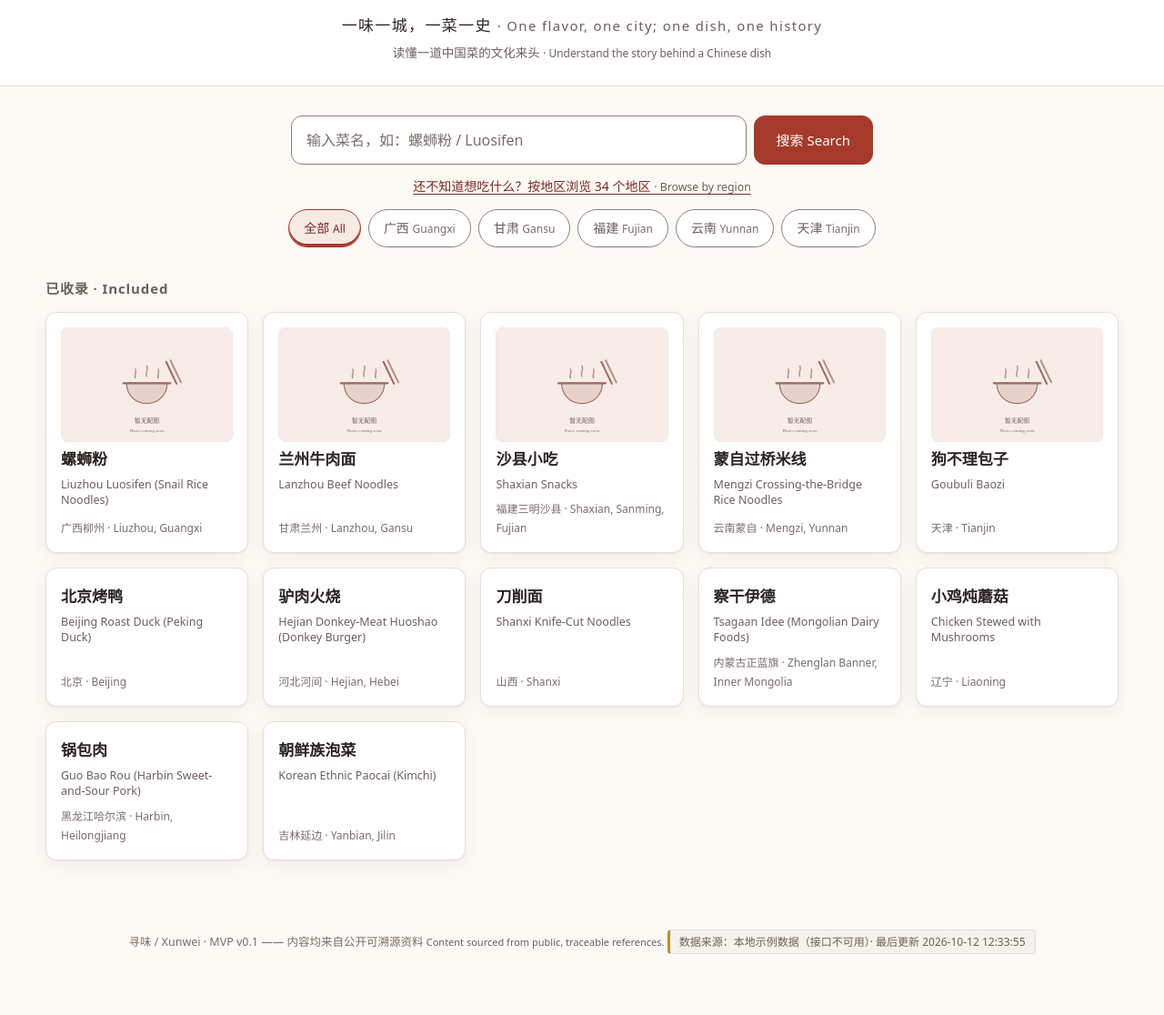
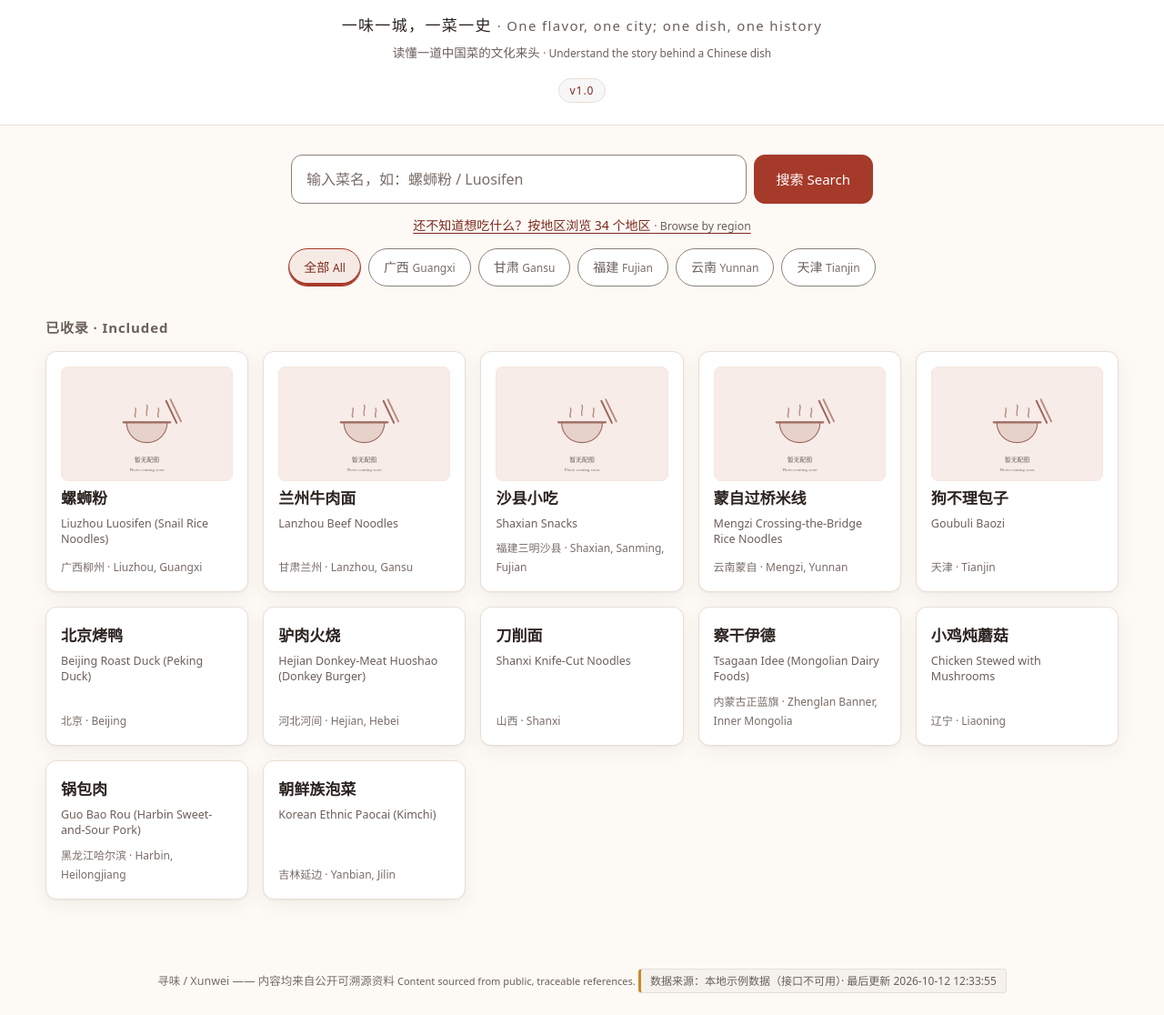
Before and after one commit to fang915/vibe-coding-journey, a plain HTML site: page index.html in a window 1280 px wide. Shown: the part 104-1220 px from the top of the page at 91% size. Before the commit the page ends 1177 px from the top, so only its background shows below. Drawn offline with Linux system fonts and the light colour scheme; no server answers.

Commit message:
Day 26｜正式发布 v1.0：版本标识上页头，页脚老版本号退场

```diff
--- a/css/style.css
+++ b/css/style.css
@@ -134,6 +134,22 @@ body{
   color: var(--ink-faint);
   margin-left: var(--sp-2);
   margin-right: -.12em;
+}
+
+/* Day 26：v1.0 版本标识（页头一处，首屏可见）。
+   为什么做成"小标签"而不是并进正文：版本号是元信息，不是内容。
+   用细边框 + 小字号 + 胶囊圆角把它和封面大字分层，一眼能认出"这是版本"，
+   又不会抢标题的视线。发布验收与回退演练都靠它判断线上跑的是哪一版。 */
+.release-version{
+  display: inline-block;
+  margin: var(--sp-4) 0 0;
+  padding: 2px 12px;
+  font-size: 12px;
+  letter-spacing: .08em;
+  color: var(--brand-ink);
+  background: rgba(0, 0, 0, .03);
+  border: 1px solid var(--line);
+  border-radius: 999px;
 }
 
 /* Day 10：标语分两层。
--- a/index.html
+++ b/index.html
@@ -9,7 +9,7 @@
        浏览器会把 ?v=… 不同的地址当成「新文件」去取，
        避免改完样式却因为缓存看不到变化（我们为此排查过一轮）。
        以后每次改 css/style.css，把这里的日期改掉即可。 -->
-  <link rel="stylesheet" href="css/style.css?v=20261009a">
+  <link rel="stylesheet" href="css/style.css?v=20261012a">
   <!-- Day 24（余力加练）：站点图标。
        以前没有这一行，浏览器就去要默认的 /favicon.ico → 404，控制台留一条红字。
        这里用 SVG：纯文本、进得了版本库、改了什么一眼看得出。 -->
@@ -32,6 +32,13 @@
       读懂一道中国菜的文化来头
       <span class="en">· Understand the story behind a Chinese dish</span>
     </p>
+
+    <!-- Day 26：v1.0 正式发布的版本标识，**只放页头这一处**。
+         为什么必须放首屏、不能只写页脚：发布验收要交一张「地址栏 + 页面」的截图，
+         页脚在首屏之外，截进画面就只剩半页纸；版本标识得在第一屏里看得见，
+         回退演练时它「消失→再出现」的对比才成立（这是演练唯一的肉眼判据）。
+         为什么单独一行、不并进上面的封面大字：版本是元信息，不该抢标题的视线。 -->
+    <p class="release-version">v1.0</p>
   </header>
 
   <main>
@@ -371,7 +378,10 @@
   </main>
 
   <footer class="site-footer">
-    寻味 / Xunwei · MVP v0.1 —— 内容均来自公开可溯源资料
+    <!-- Day 26：版本号改由页头的 .release-version 唯一持有（这行原写作「MVP v0.1」）。
+         理由同上：同一个版本号写两处，早晚改一处忘一处。
+         页脚保留的是"内容出处"这件事，和版本号是两回事，拆开写更清楚。 -->
+    寻味 / Xunwei —— 内容均来自公开可溯源资料
     <span class="en">Content sourced from public, traceable references.</span>
 
     <!-- Day 20：数据来源状态栏（余力加练的「最后更新时间」）。
--- a/skills/pre-release-check/state/version-baseline.json
+++ b/skills/pre-release-check/state/version-baseline.json
@@ -1,9 +1,9 @@
 {
-  "updatedAt": "2026-10-12T12:17:26.248Z",
+  "updatedAt": "2026-10-12T12:31:16.133Z",
   "files": {
     "css/style.css": {
-      "hash": "81f0fb07f88dcfcf4ce8c9a619abc7eb565854a1a7157b20b32f123761779674",
-      "version": "20261009a"
+      "hash": "43001dfa39415f7060bd82eb05f47a1afc61721928d0cea51edffdfee826eaa6",
+      "version": "20261012a"
     },
     "js/data-source.js": {
       "hash": "793a542b2afa4cf93d3c841011f3a173f2b5f51a6d172077c20f9929b8cb26d9",
```
Also changed, not shown: 1 other file.
